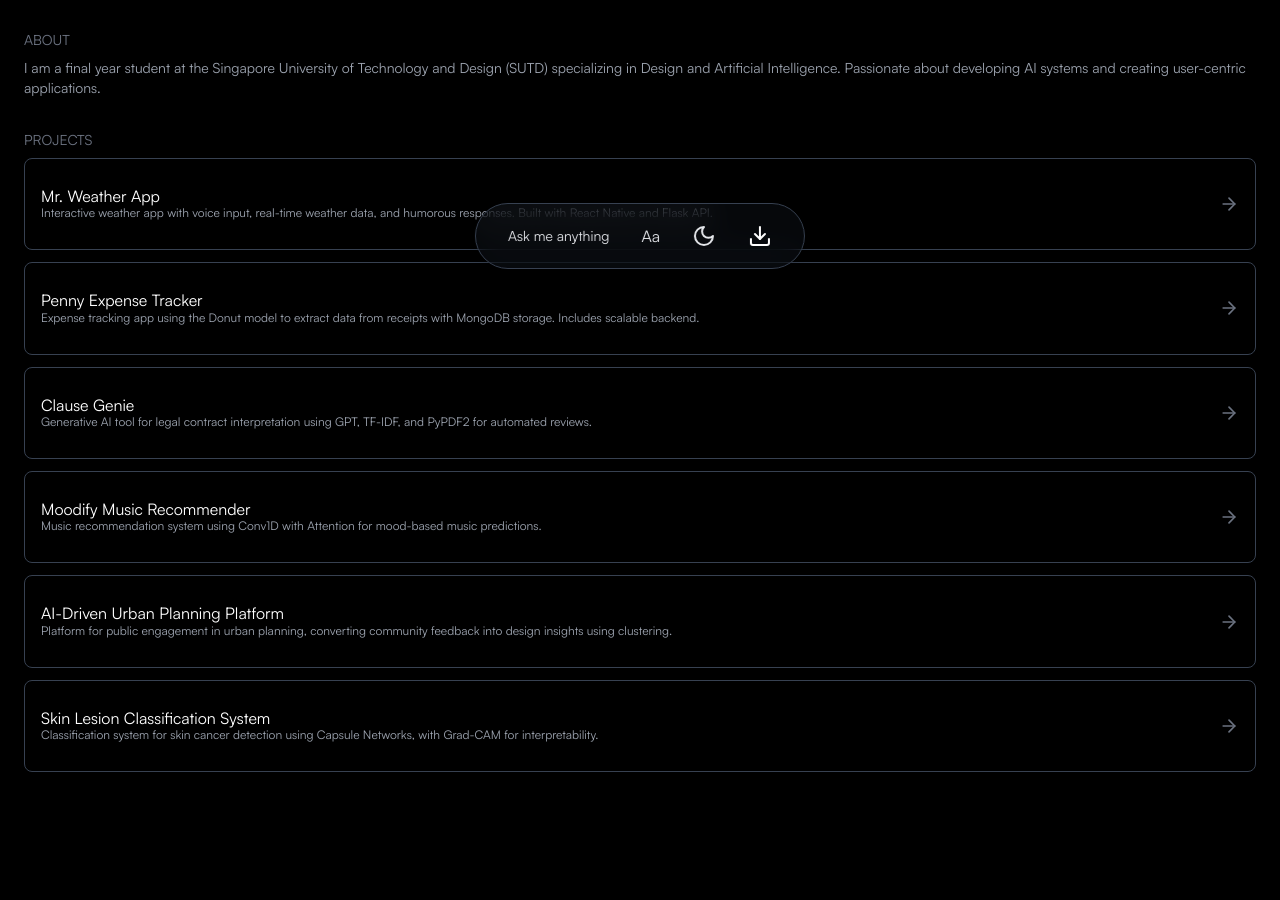
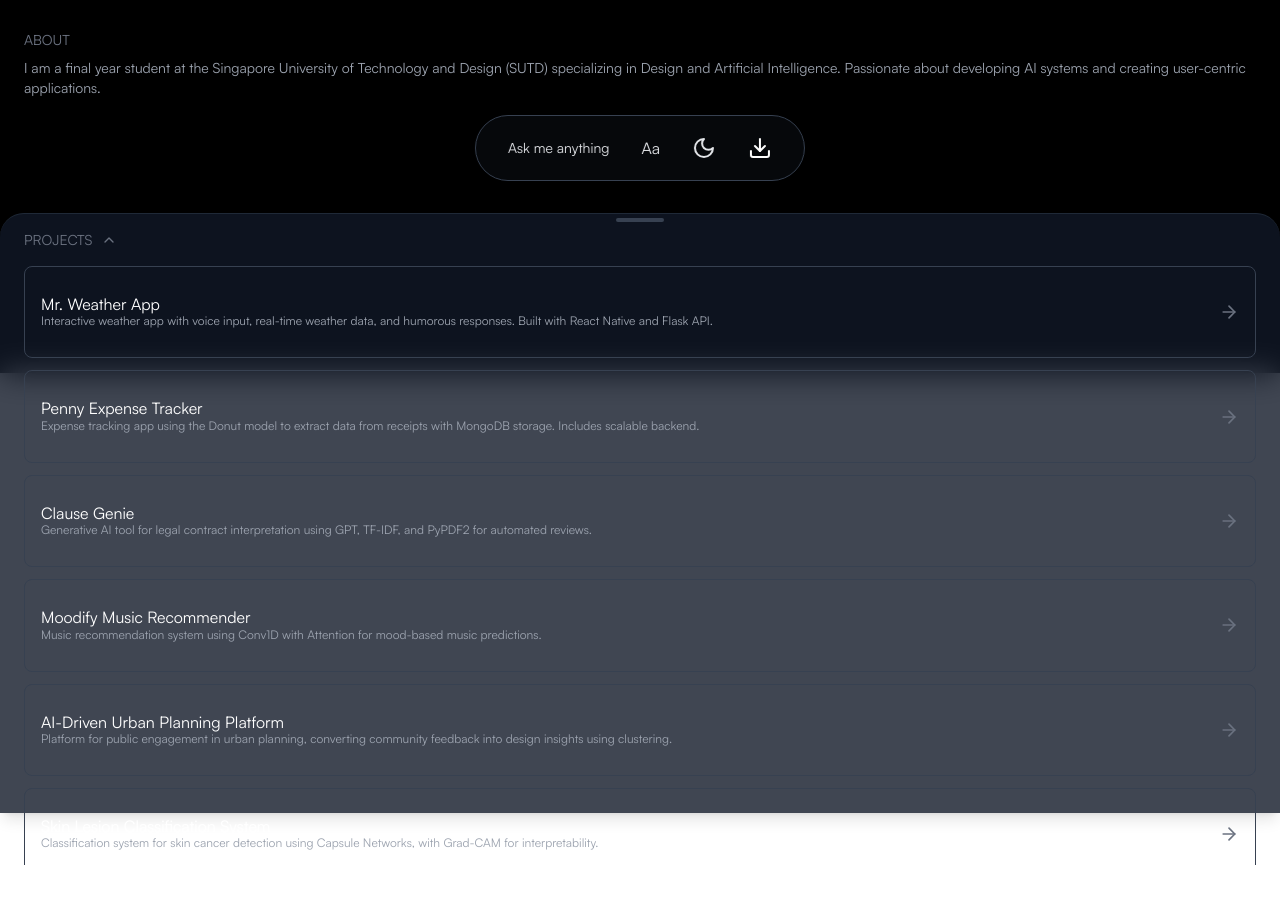
Before and after one commit to adikuma/Portfolio-Site, a React (Vite) app: page / in a window 1280 px wide. Shown: the part 507-1407 px from the top of the page. After the commit the page ends 880 px from the top, so only its background shows below. Built offline with nearby package versions, Linux system fonts and the light colour scheme.

Commit message:
Bottom Sheet implementation

```diff
--- a/src/App.jsx
+++ b/src/App.jsx
@@ -14,6 +14,8 @@ import {
 import profileImage from "./assets/profile-pic.jpg";
 import resume from "./assets/Resume.pdf";
 import CommandSearch from "./components/CommandSearch";
+import ProjectsBottomSheet from "./components/BottomSheet";
+
 
 const Portfolio = () => {
   const [showPreviousRoles, setShowPreviousRoles] = useState(false);
@@ -301,42 +303,12 @@ const Portfolio = () => {
       </div>
 
       {/* Projects Section */}
-      <div className="px-6 mb-8">
-        <h2 className="text-sm text-gray-500 uppercase mb-2">Projects</h2>
-        <div className="space-y-3 ">
-          {projects.map((project, index) => (
-            <a
-              key={index}
-              href={project.link}
-              target="_blank"
-              rel="noopener noreferrer"
-              className={`flex items-center justify-between group px-4 py-7 transition-colors duration-300 border rounded-lg ${ darkMode? "border-gray-700" : "border-gray-300"}`}
-            >
-              <div>
-                <h3
-                  className={`text-md font-medium transition-colors ${
-                    darkMode ? "text-white" : "text-gray-900"
-                  }`}
-                >
-                  {project.title}
-                </h3>
-                <h6
-                  className={`text-xs transition-colors ${
-                    darkMode ? "text-gray-400" : "text-gray-900"
-                  }`}
-                >
-                  {project.description}
-                </h6>
-              </div>
-              <ArrowRight className="w-5 h-5 text-gray-500 flex-shrink-0 ml-4" />
-            </a>
-          ))}
-        </div>
-      </div>
+    {/* Projects Bottom Sheet */}
+    <ProjectsBottomSheet projects={projects} darkMode={darkMode} />
 
       {/* Floating Bottom Navbar */}
       <div
-        className={`fixed bottom-6 left-1/2 transform -translate-x-1/2 flex items-center gap-4 px-6 py-3 rounded-full shadow-lg z-50 backdrop-blur-lg bg-opacity-20 ${
+        className={`fixed bottom-28 left-1/2 transform -translate-x-1/2 flex items-center gap-4 px-6 py-3 rounded-full shadow-lg z-0 backdrop-blur-lg bg-opacity-20 ${
           darkMode
             ? "bg-gray-800 border border-gray-700"
             : "bg-gray-200 border border-gray-300"
--- /dev/null
+++ b/src/components/BottomSheet.jsx
@@ -0,0 +1,88 @@
+import React, { useState } from 'react';
+import { ArrowRight, X, ChevronUp } from 'lucide-react';
+
+const ProjectsBottomSheet = ({ projects, darkMode }) => {
+  const [isExpanded, setIsExpanded] = useState(false);
+
+  const handleDoubleClick = () => {
+    setIsExpanded(true);
+  };
+
+  const handleClose = () => {
+    setIsExpanded(false);
+  };
+
+  return (
+    <div
+      className={`fixed left-0 right-0 transition-transform duration-500 ease-in-out z-40
+        ${isExpanded ? 'bottom-0 h-[90vh]' : 'bottom-[-65vh] h-[75vh]'}
+        ${darkMode
+          ? 'bg-gray-900 bg-opacity-80 border-t border-gray-800'
+          : 'bg-white bg-opacity-80 border-t border-gray-200'}
+        backdrop-blur-lg rounded-t-3xl shadow-lg`}
+      onDoubleClick={handleDoubleClick}
+    >
+      {/* Header */}
+      <div className="sticky top-0 px-6 py-4 flex items-center justify-between">
+        <div className="flex items-center gap-2">
+          <h2 className="text-sm text-gray-500 uppercase">Projects</h2>
+          <ChevronUp className={`w-4 h-4 text-gray-500 transition-transform duration-300
+            ${isExpanded ? 'rotate-180' : ''}`}
+          />
+        </div>
+        {isExpanded && (
+          <button
+            onClick={handleClose}
+            className={`p-2 rounded-full ${
+              darkMode
+                ? 'bg-gray-800 text-gray-400'
+                : 'bg-gray-100 text-gray-600'
+            }`}
+          >
+            <X className="w-4 h-4" />
+          </button>
+        )}
+      </div>
+
+      {/* Draggable Indicator */}
+      <div className="absolute -top-1 left-1/2 transform -translate-x-1/2">
+        <div className={`w-12 h-1 rounded-full my-2 ${
+          darkMode ? 'bg-gray-700' : 'bg-gray-300'
+        }`} />
+      </div>
+
+      {/* Projects List */}
+      <div className="px-6 overflow-y-auto h-full pb-20">
+        <div className="space-y-3">
+          {projects.map((project, index) => (
+            <a
+              key={index}
+              href={project.link}
+              target="_blank"
+              rel="noopener noreferrer"
+              className={`flex items-center justify-between group px-4 py-7 transition-colors duration-300 border rounded-lg ${
+                darkMode ? 'border-gray-700' : 'border-gray-300'
+              }`}
+            >
+              <div>
+                <h3 className={`text-md font-medium transition-colors ${
+                  darkMode ? 'text-white' : 'text-gray-900'
+                }`}>
+                  {project.title}
+                </h3>
+                <h6 className={`text-xs transition-colors ${
+                  darkMode ? 'text-gray-400' : 'text-gray-600'
+                }`}>
+                  {project.description}
+                </h6>
+              </div>
+              <ArrowRight className="w-5 h-5 text-gray-500 flex-shrink-0 ml-4" />
+            </a>
+          ))}
+        </div>
+      </div>
+    </div>
+  );
+};
+
+export default ProjectsBottomSheet;
```
